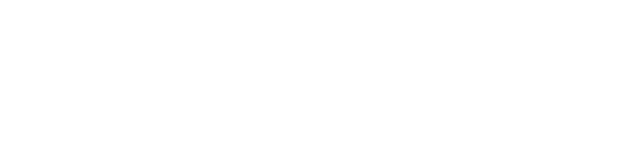
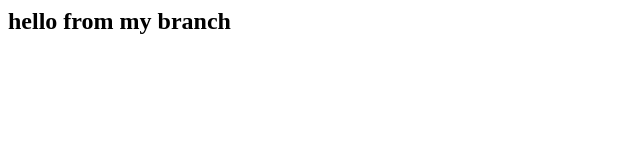
Before and after one commit to fatmaamuhameed/test1, a plain HTML site: page index.html in a window 1280 px wide. Shown: the whole page, without its empty margins (0-640 px from the left). Drawn offline with Linux system fonts and the light colour scheme.

Commit message:
first head

```diff
--- a/index.html
+++ b/index.html
@@ -2,6 +2,7 @@
     <head><link rel="stylesheet" href="style.css"></head>
     <body>
 
+        <h2>hello from my branch</h2>
 
     </body>
 </html>
```
